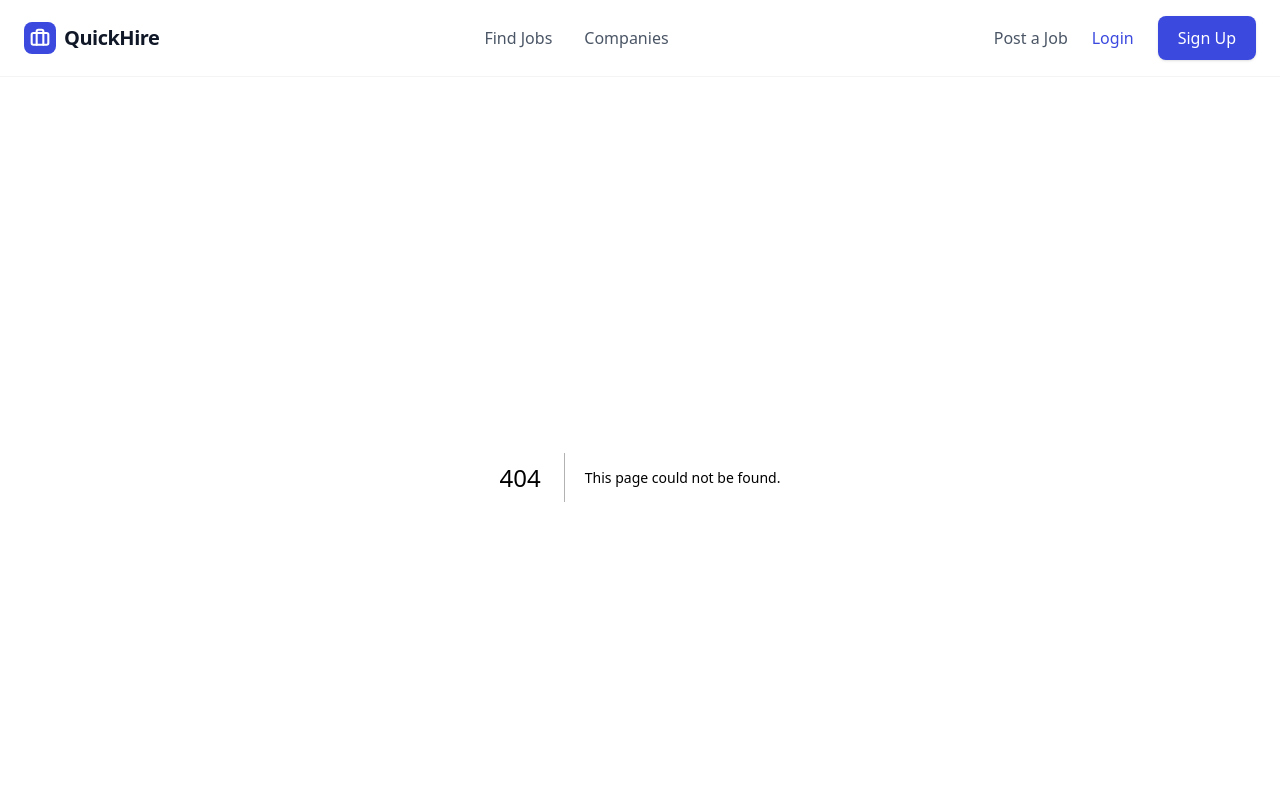
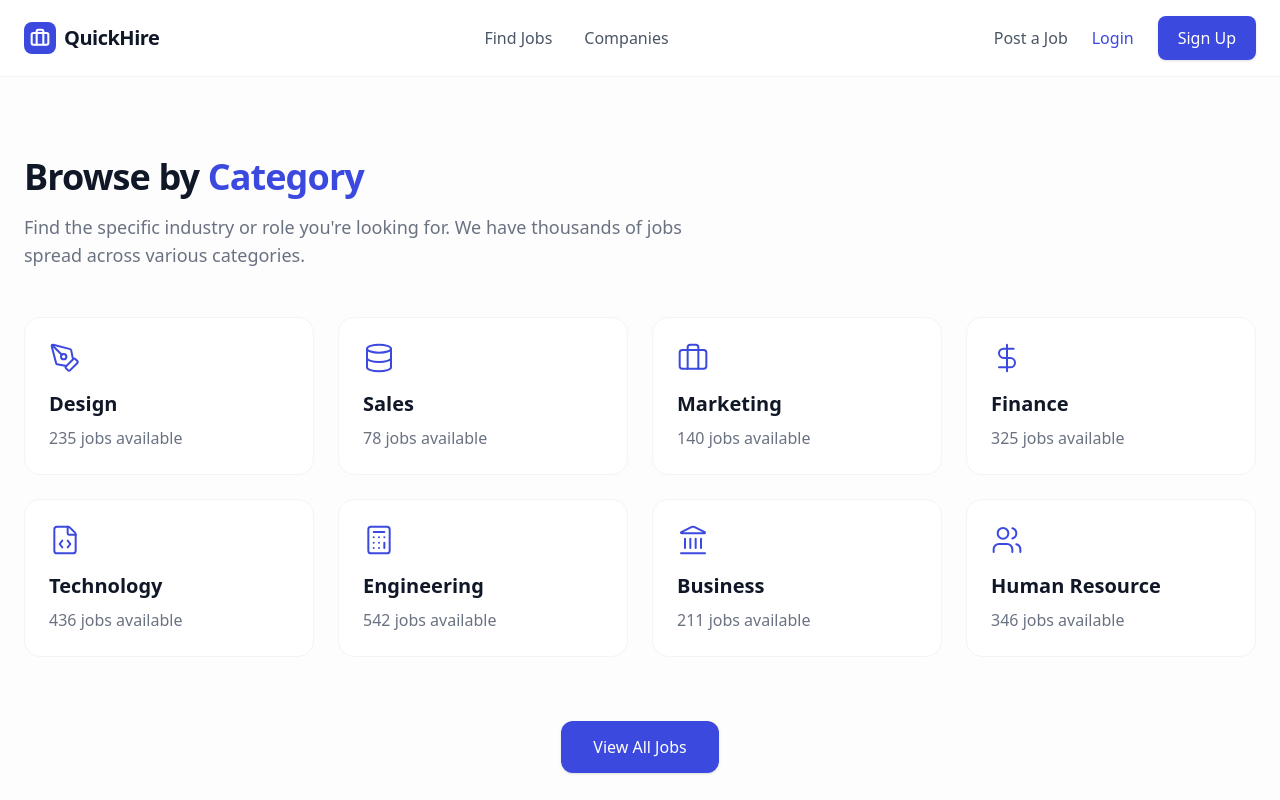
Before and after one commit to md-tuhin-hasnat/quickhire, a Next.js app in the folder frontend/: page /categories in a window 1280 px wide. Before the commit this address had no page. Shown: the top 800 px of the page. Built offline with nearby package versions, Linux system fonts and the light colour scheme.

Commit message:
Enhance: Add Categories and Companies pages

```diff
--- /dev/null
+++ b/frontend/src/app/categories/page.tsx
@@ -0,0 +1,53 @@
+'use client';
+
+import Link from 'next/link';
+import { PenTool, Database, Briefcase, FileCode, Landmark, DollarSign, Calculator, Users, ArrowRight } from 'lucide-react';
+
+const categories = [
+    { icon: PenTool, name: 'Design', count: '235' },
+    { icon: Database, name: 'Sales', count: '78' },
+    { icon: Briefcase, name: 'Marketing', count: '140' },
+    { icon: DollarSign, name: 'Finance', count: '325' },
+    { icon: FileCode, name: 'Technology', count: '436' },
+    { icon: Calculator, name: 'Engineering', count: '542' },
+    { icon: Landmark, name: 'Business', count: '211' },
+    { icon: Users, name: 'Human Resource', count: '346' },
+];
+
+export default function CategoriesPage() {
+    return (
+        <div className="container mx-auto px-6 py-20 min-h-screen">
+            <h1 className="text-4xl font-bold text-gray-900 mb-4 tracking-tight">Browse by <span className="text-primary">Category</span></h1>
+            <p className="text-gray-500 mb-12 max-w-2xl text-lg">Find the specific industry or role you're looking for. We have thousands of jobs spread across various categories.</p>
+
+            <div className="grid grid-cols-1 sm:grid-cols-2 lg:grid-cols-4 gap-6">
+                {categories.map((cat, idx) => (
+                    <Link
+                        href={`/jobs?category=${encodeURIComponent(cat.name)}`}
+                        key={idx}
+                        className="group p-6 rounded-2xl border bg-white border-gray-100 hover:border-primary-light hover:shadow-md hover:-translate-y-1 transition-all duration-300"
+                    >
+                        <cat.icon
+                            size={32}
+                            className="mb-4 text-primary"
+                            strokeWidth={1.5}
+                        />
+                        <h3 className="text-xl font-bold mb-2 text-gray-900">{cat.name}</h3>
+                        <div className="flex items-center justify-between">
+                            <p className="text-gray-500">
+                                {cat.count} jobs available
+                            </p>
+                            <ArrowRight size={18} className="opacity-0 group-hover:opacity-100 transition-opacity text-primary" />
+                        </div>
+                    </Link>
+                ))}
+            </div>
+
+            <div className="mt-16 text-center">
+                <Link href="/jobs" className="inline-flex items-center justify-center px-8 py-3.5 bg-primary text-white font-medium rounded-xl hover:bg-primary-hover transition shadow-sm">
+                    View All Jobs
+                </Link>
+            </div>
+        </div>
+    );
+}
--- /dev/null
+++ b/frontend/src/app/companies/page.tsx
@@ -0,0 +1,20 @@
+'use client';
+
+import Link from 'next/link';
+
+export default function CompaniesPage() {
+    return (
+        <div className="container mx-auto px-6 py-20 min-h-screen">
+            <h1 className="text-4xl font-bold text-gray-900 mb-4 tracking-tight">Top <span className="text-primary">Companies</span></h1>
+            <p className="text-gray-500 mb-12 max-w-2xl text-lg">Discover the best companies to work for. Browse reviews, salaries, and available job openings.</p>
+
+            <div className="bg-blue-50 border border-blue-100 text-blue-800 p-8 rounded-2xl text-center max-w-3xl mx-auto mt-20">
+                <h3 className="text-2xl font-bold mb-3">Companies Page Coming Soon!</h3>
+                <p className="mb-6 opacity-80 text-lg">We are currently aggregating data from top employers to bring you comprehensive company profiles.</p>
+                <Link href="/jobs" className="inline-block px-8 py-3.5 bg-primary text-white font-medium rounded-xl hover:bg-primary-hover shadow-sm transition-all">
+                    Browse All Jobs Instead
+                </Link>
+            </div>
+        </div>
+    );
+}
--- a/frontend/src/app/page.tsx
+++ b/frontend/src/app/page.tsx
@@ -135,8 +135,8 @@ export default function Home() {
             <h2 className="text-3xl md:text-4xl font-bold text-gray-900 tracking-tight">
               Explore by <span className="text-primary">category</span>
             </h2>
-            <Link href="/jobs" className="hidden md:flex items-center gap-2 text-primary font-medium hover:underline">
-              Show all jobs <ArrowRight size={16} />
+            <Link href="/categories" className="hidden md:flex items-center gap-2 text-primary font-medium hover:underline">
+              View all categories <ArrowRight size={16} />
             </Link>
           </div>
 
@@ -174,8 +174,8 @@ export default function Home() {
               </Link>
             ))}
           </div>
-          <Link href="/jobs" className="mt-8 flex md:hidden items-center justify-center gap-2 text-primary font-medium">
-            Show all jobs <ArrowRight size={16} />
+          <Link href="/categories" className="mt-8 flex md:hidden items-center justify-center gap-2 text-primary font-medium">
+            View all categories <ArrowRight size={16} />
           </Link>
         </div>
       </section>
```
